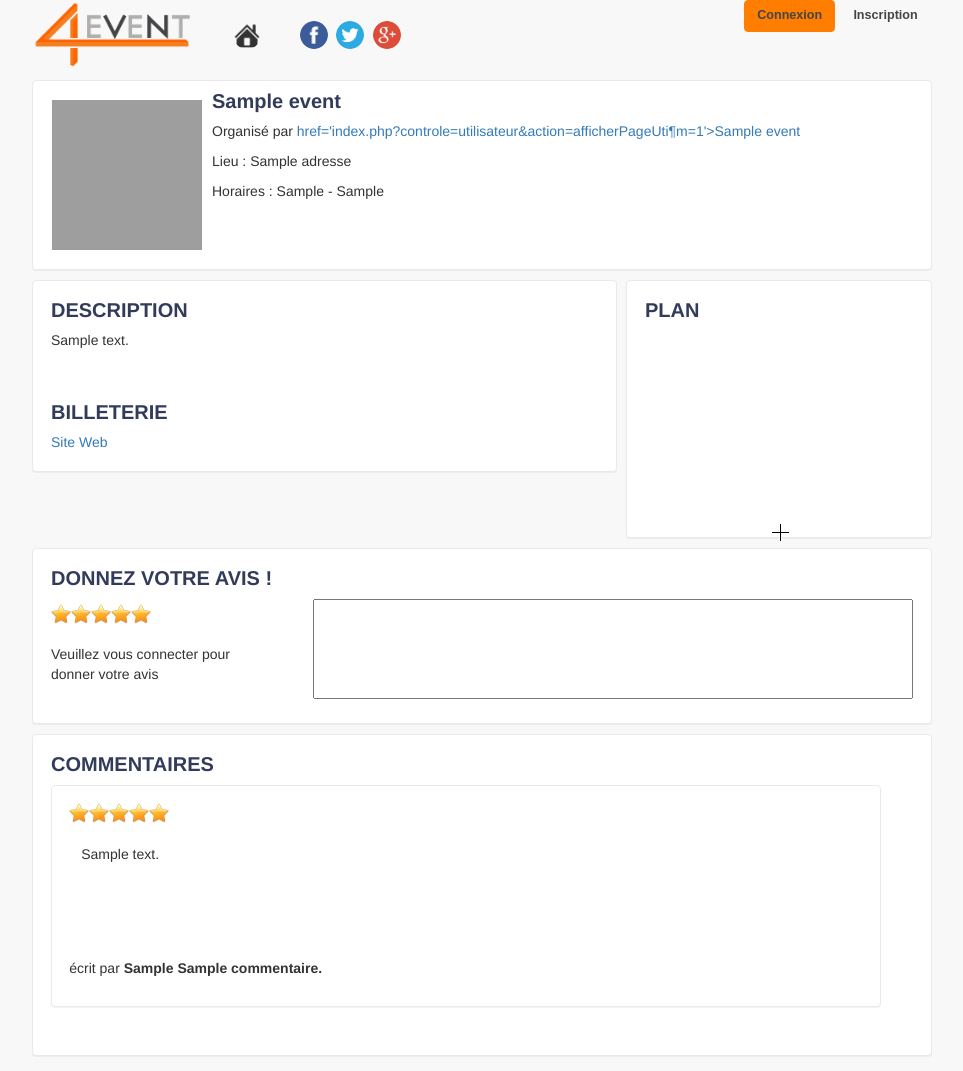
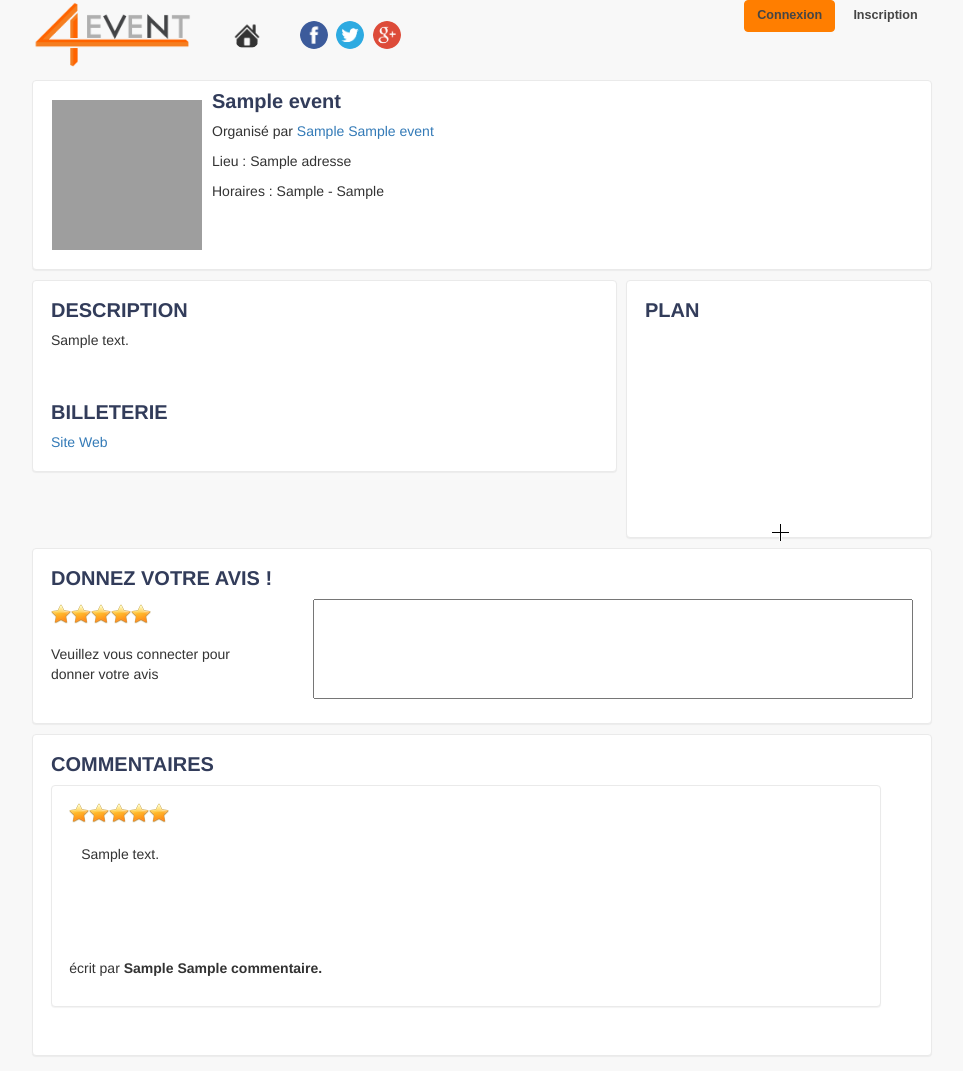
Before and after one commit to Zawartek/4event, a PHP site: template Vue/pageEvent.php in a window 1280 px wide. Shown: the whole page, without its empty margins (158-1121 px from the left). Run offline with PHP 8.4, Linux system fonts and the light colour scheme; the template is opened without the code that fills it: most values are stand-ins (such as "Sample title", 1, 10 or a date in 2020); a map, chart or similar area stays blank; some libraries are stand-ins or nearby versions; grey boxes are pictures that could not be loaded.

Commit message:
Ajout CGU

```diff
--- /dev/null
+++ b/Vue/conditions_GU.html
@@ -0,0 +1,3 @@
+<html>
+    <object data="conditions_GU.pdf" type="application/pdf" style="width: 100%; height: 100%"></object>
+</html>
--- a/Vue/header.php
+++ b/Vue/header.php
@@ -19,7 +19,7 @@ if (!isset($_SESSION['prenom_nom'])) {
             var dialogInscription, dialogConnexion, dialogCreerEvent
             dialogInscription = $("#dialog-inscription").dialog({
                 autoOpen: false,
-                height: 600,
+                height: 640,
                 width: 500,
                 modal: true,
                 position: {my: "center ", at: "top", of: window},
@@ -29,7 +29,7 @@ if (!isset($_SESSION['prenom_nom'])) {
 
             dialogConnexion = $("#dialog-connexion").dialog({
                 autoOpen: false,
-                height: 500,
+                height: 475,
                 width: 500,
                 modal: true,
                 position: {my: "center", at: "top", of: window},
--- a/Vue/inscription.php
+++ b/Vue/inscription.php
@@ -14,14 +14,13 @@
                 var jour = $("#jourInscription").val();
                 var mois = $("#moisInscription").val();
                 var annee = $("#anneeInscription").val();
-                var desactivation = 0;
 
                 if (jour != 0 && mois != 0 && annee != 0)
                 {
                     // On vérifie l'année et le mois
                     var anneeMax = new Date().getFullYear();
                     if (annee < 1900 || annee > anneeMax || mois == 0 || mois > 12)
-                        desactivation = 1;
+                        return 1;
 
                     var moisLongeur = [31, 28, 31, 30, 31, 30, 31, 31, 30, 31, 30, 31];
 
@@ -31,16 +30,30 @@
 
                     // On vérifie le jour en fonction du mois
                     if (jour < 0 || jour > moisLongeur[mois - 1])
-                        desactivation = 1;
-
-                    if (desactivation == 1)
-                        document.getElementById("submitInscription").disabled = true;
-                    else if (desactivation == 0)
-                        document.getElementById("submitInscription").disabled = false;
+                        return 1;
+                    else
+                        return 0;
                 }
                 else
-                    document.getElementById("submitInscription").disabled = true;
+                    return 1;
             };
+
+            function checkFormulaire()
+            {
+                var submit = document.getElementById("submitInscription");
+                var desactivation = 0;
+
+                if ($("#nom").val() == "" || $("#prenom").val() == "" || $("#email").val() == "" || $("#voie").val() == "" ||
+                    $("#codepostal").val() == "" || $("#ville").val() == "" || $("#pays").val() == "" || $("#mdp").val() == "" || !$("#cgu").is(":checked"))
+                        desactivation = 1;
+                else
+                    desactivation = controlDate();
+
+                if (desactivation == 1)
+                    submit.disabled = true;
+                else if (desactivation == 0)
+                    submit.disabled = false;
+            }
         </script>
     </head>
 
@@ -50,7 +63,7 @@
                 <img src="./Vue/img/logo.png" height="40px">
             </div>
 
-            <form method="post" action="index.php?controle=utilisateur&action=inscription">
+            <form method="post" action="index.php?controle=utilisateur&action=inscription" onchange="checkFormulaire();">
                 <h2 style="margin-top: 10px;" class="text-orange bold">Inscription</h2>
                 <a class="lien-reseau" href="#"><img class="logo-reseau" src="./Vue/img/facebook.png" alt="facebook"></a>
                 <a class="lien-reseau" href="#"><img class="logo-reseau" src="./Vue/img/twitter.png" alt="twitter"></a>
@@ -79,7 +92,7 @@
 
                 <label style="width: auto;">Date de<br>naissance :</label>
                 <div class="formDateNaissance">
-                    <select class="champDateNaissance" name="jour" id="jourInscription" onchange="controlDate();">
+                    <select class="champDateNaissance" name="jour" id="jourInscription">
                         <option value="0">Jour</option>
                         <?php
                         for ($j = 1; $j <= 31; $j ++)
@@ -87,7 +100,7 @@
                             echo "<option value='$j'>$j</option>";
                         } ?>
                     </select>
-                    <select class="champDateNaissance" name="mois" id="moisInscription" onchange="controlDate();">
+                    <select class="champDateNaissance" name="mois" id="moisInscription">
                         <option value="0">Mois</option>
                         <?php
                         $mois = array('janv', 'févr', 'mars', 'avril', 'mai', 'juin', 'juil', 'août', 'sept', 'oct', 'nov', 'déc');
@@ -97,7 +110,7 @@
                             echo "<option value='$m'>$mois[$indice]</option>";
                         } ?>
                     </select>
-                    <select class="champDateNaissance" name="annee" id="anneeInscription" onchange="controlDate();">
+                    <select class="champDateNaissance" name="annee" id="anneeInscription">
                         <option value="0">Année</option>
                         <?php
                         for ($a = date("Y"); $a >= 1900; $a --)
@@ -118,6 +131,9 @@
                 <input type="checkbox" name="newsletter" id="newsletter" value="1">
                 <label for="newsletter" style="width: auto">Je veux recevoir la newsletter de 4Event.</label><br>
 
+                <input type="checkbox" name="cgu" id="cgu" value="1">
+                <label for="cgu" style="width: auto">J'ai lu et j'accepte les <a href="./Vue/conditions_GU.html" target="_blank">CGU</a>.</label><br>
+
                 <input id="submitInscription" class="btn btn-orange bold" type="submit" value="S'Inscrire" disabled="disabled">
             </form>
         </div>
--- a/Vue/pageEvent.php
+++ b/Vue/pageEvent.php
@@ -69,15 +69,10 @@ and open the template in the editor.
                     <h1>
                         <?php echo $event["evenement_titre"]; ?>
                     </h1>
-					<p>
-                        Organisé par <a>
-                    <?php
-                    echo "href='index.php?"
-                    . "controle=utilisateur&"
-                    . "action=afficherPageUti&"
-                    . "param=" . $event["evenement_utilisateur_id"] . "'"
-                    . ">".$event["utilisateur_nom"]; ?>
-                    </a>
+                    <p>Organisé par
+                        <a href="index.php?controle=utilisateur&action=afficherPageUti&param=<?php echo $event["evenement_utilisateur_id"]; ?>">
+                            <?php echo $event["utilisateur_prenom"]." ".$event["utilisateur_nom"]; ?>
+                        </a>
 					</p>
                     <p>
                         Lieu : <span id="adresse"><?php echo $event["adresse"]; ?></span>
@@ -110,7 +105,7 @@ and open the template in the editor.
                 </p>
                 <div id="billeterie">
                     <h1>BILLETERIE</h1>
-                    <a href= <?php echo "http://" . $event["evenement_site_web"]; ?> target="_blank">
+                    <a href= <?php echo "http://".$event["evenement_site_web"]; ?> target="_blank">
                         Site Web
                     </a>
                 </div>
```
Also changed, not shown: 1 other file.
